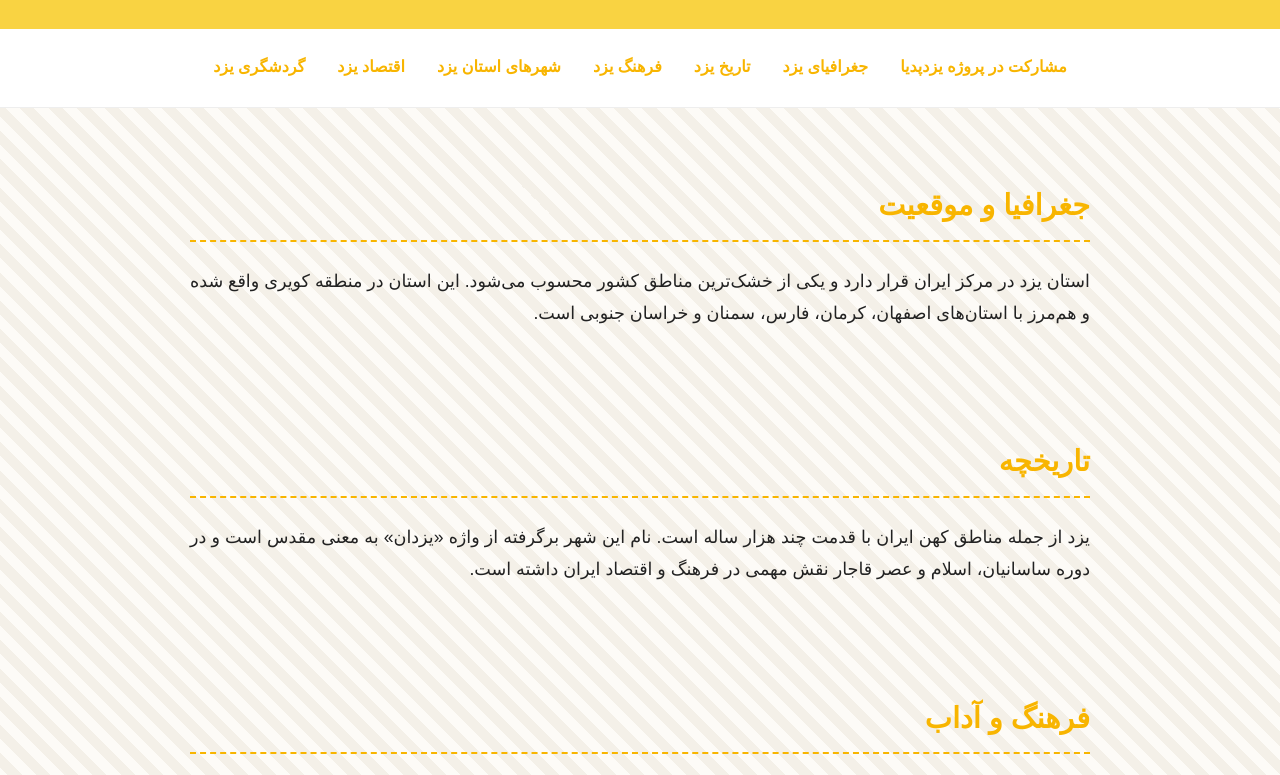
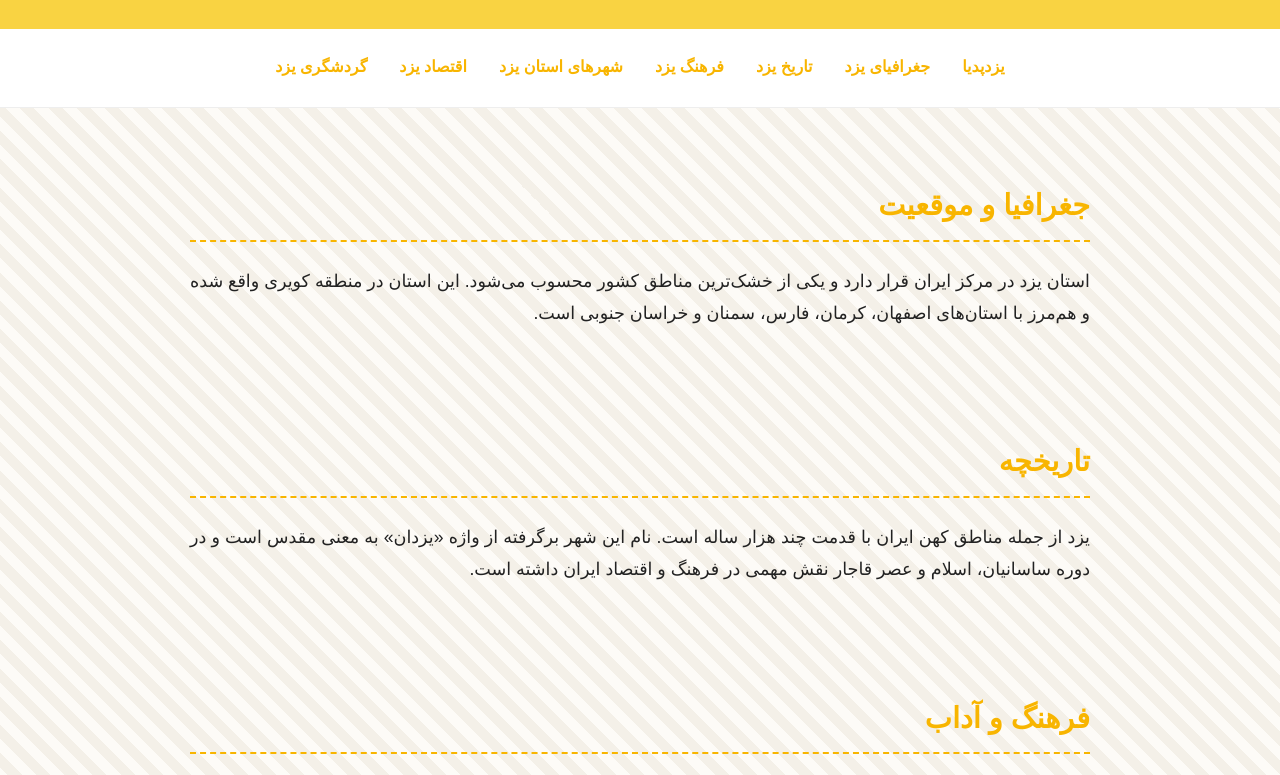
Before and after one commit to derakhtdarya/yazdpedia, a plain HTML site: page index.html in a window 1280 px wide. Shown: the part 116-891 px from the top of the page. Drawn offline with Linux system fonts and the light colour scheme; a web font is replaced by a local one.

Commit message:
Update index.html

```diff
--- a/index.html
+++ b/index.html
@@ -107,7 +107,7 @@
     <h1>یزدپدیا</h1>
   </header>
   <nav>
-    <a href="#contribute">مشارکت در پروژه یزدپدیا</a>
+    <a href="#contribute">یزدپدیا</a>
     <a href="#location">جغرافیای یزد</a>
     <a href="#history">تاریخ یزد</a>
     <a href="#culture">فرهنگ یزد</a>
```
